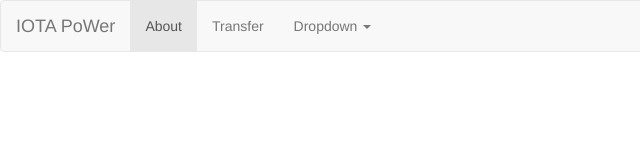
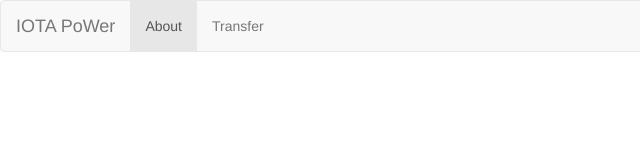
Before and after one commit to rajivshah3/iota-pow-er, a plain HTML site: page index.html in a window 1280 px wide. Shown: the full height of the page, 0-640 px from the left. Drawn offline with nearby package versions, Linux system fonts and the light colour scheme.

Commit message:
Update index.html

```diff
--- a/index.html
+++ b/index.html
@@ -23,7 +23,7 @@
                     <ul class="nav navbar-nav">
                         <li class="active"><a href="#">About <span class="sr-only">(current)</span></a></li>
                         <li><a href="transfer.html">Transfer</a></li>
-                        <li class="dropdown">
+                        <!--<li class="dropdown">
                             <a href="#" class="dropdown-toggle" data-toggle="dropdown" role="button" aria-expanded="false">Dropdown <span class="caret"></span></a>
                             <ul class="dropdown-menu" role="menu">
                                 <li><a href="#">Action</a></li>
@@ -34,7 +34,7 @@
                                 <li class="divider"></li>
                                 <li><a href="#">One more separated link</a></li>
                             </ul>
-                        </li>
+                        </li>-->
                     </ul>
                 </div>
             </div>
```
